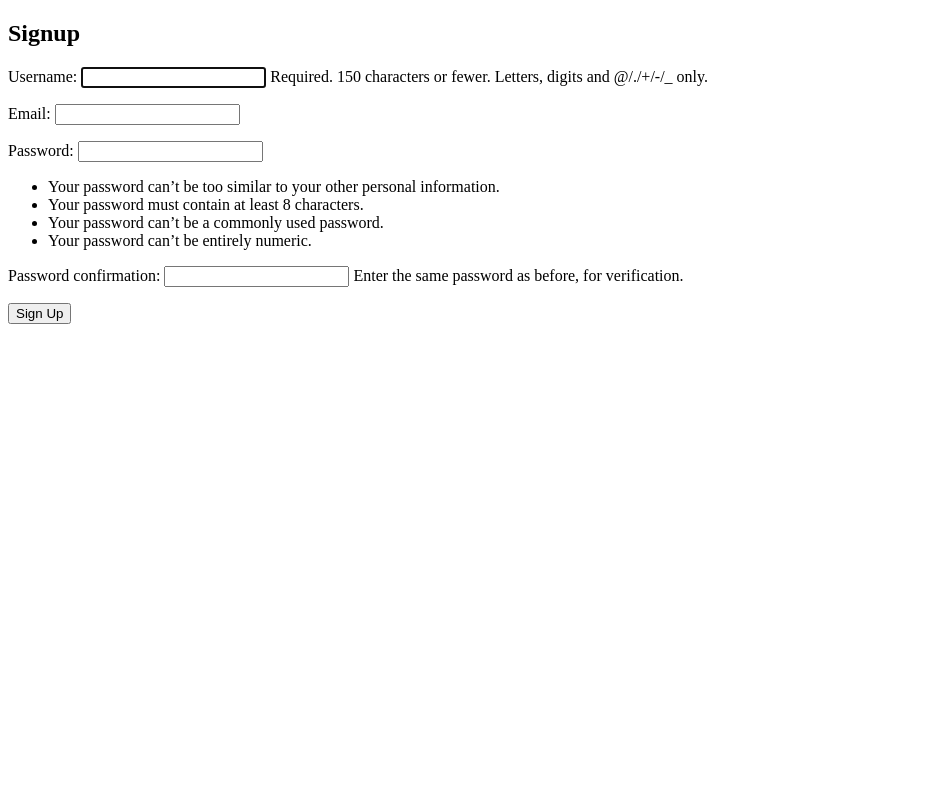
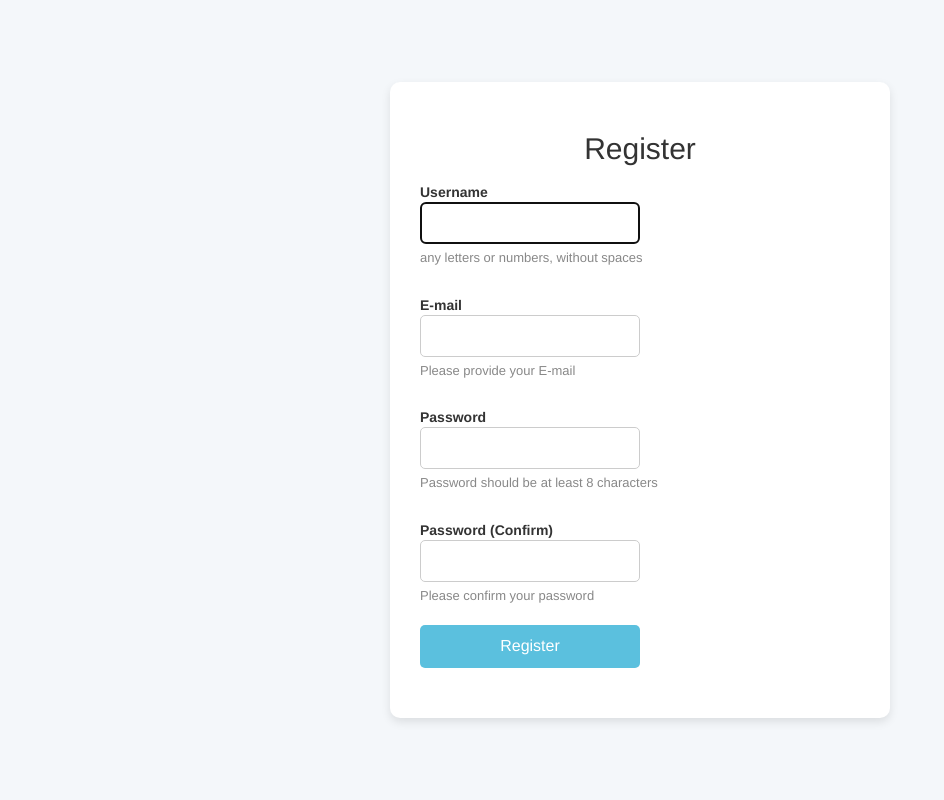
Before and after one commit to Muntasir-Ayan/inventory-management, a Django app: page / in a window 1280 px wide. Shown: the whole page, without its empty margins (0-944 px from the left). Run offline with Django 5.2, Linux system fonts and the light colour scheme; some libraries are stand-ins or nearby versions.

Commit message:
sign form looks good

```diff
--- a/inventory/templates/inventory/signup.html
+++ b/inventory/templates/inventory/signup.html
@@ -4,14 +4,159 @@
     <meta charset="UTF-8">
     <meta name="viewport" content="width=device-width, initial-scale=1.0">
     <title>Signup</title>
+    <!-- Bootstrap CSS -->
+    <link href="//netdna.bootstrapcdn.com/twitter-bootstrap/2.3.2/css/bootstrap-combined.min.css" rel="stylesheet" id="bootstrap-css">
+    <script src="//code.jquery.com/jquery-1.11.1.min.js"></script>
+    <script src="//netdna.bootstrapcdn.com/twitter-bootstrap/2.3.2/js/bootstrap.min.js"></script>
+
+    <style>
+        /* Center the form vertically and horizontally */
+        body {
+            background-color: #f4f7fa; /* Light background color */
+            display: flex;
+            justify-content: center;
+            align-items: center;
+            height: 100vh;
+            margin: 0;
+        }
+
+        .container {
+            background: #fff; /* White background */
+            padding: 30px;
+            border-radius: 10px; /* Rounded corners */
+            box-shadow: 0 4px 10px rgba(0, 0, 0, 0.1); /* Subtle shadow */
+            width: 100%;
+            max-width: 500px; /* Maximum width of the form */
+        }
+
+        .form-horizontal .control-group {
+            margin-bottom: 20px;
+        }
+
+        .form-horizontal .control-label {
+            text-align: left;
+        }
+
+        .form-horizontal .controls {
+            width: 100%;
+        }
+
+        .form-horizontal .controls input {
+            width: 50%; /* Full-width inputs */
+            padding: 10px;
+            border-radius: 5px;
+            border: 1px solid #ccc;
+            box-sizing: border-box;
+            font-size: 14px;
+        }
+
+        .form-horizontal .controls button {
+            width: 50%; /* Full-width button */
+            padding: 10px;
+            border-radius: 5px;
+            background-color: #5bc0de;
+            color: #fff;
+            border: none;
+            font-size: 16px;
+            cursor: pointer;
+        }
+
+        .form-horizontal .controls button:hover {
+            background-color: #31b0d5;
+        }
+
+        /* Error message styles */
+        .alert-error {
+            width: 50%;
+            color: #e74c3c;
+            font-size: 14px;
+            margin-top: 10px;
+        }
+
+        .help-block {
+            font-size: 13px;
+            color: #888;
+        }
+
+        /* Help block and error messages */
+        .form-horizontal .controls p {
+            margin: 5px 0;
+        }
+    </style>
 </head>
 <body>
-    <h2>Signup</h2>
+    <div class="container">
+        <h2 class="text-center">Register</h2>
 
-    <form method="POST">
-        {% csrf_token %}
-        {{ form.as_p }}
-        <button type="submit">Sign Up</button>
-    </form>
+        <form class="form-horizontal" method="POST">
+            {% csrf_token %}
+
+            <div class="control-group">
+                <label class="control-label" for="id_username">Username</label>
+                <div class="controls">
+                    {{ form.username }}
+                    {% if form.username.errors %}
+                        <div class="alert alert-error">
+                            {% for error in form.username.errors %}
+                                <p>{{ error }}</p>
+                            {% endfor %}
+                        </div>
+                    {% endif %}
+                    <p class="help-block"> any letters or numbers, without spaces</p>
+                </div>
+            </div>
+
+            <div class="control-group">
+                <label class="control-label" for="id_email">E-mail</label>
+                <div class="controls">
+                    {{ form.email }}
+                    {% if form.email.errors %}
+                        <div class="alert alert-error">
+                            {% for error in form.email.errors %}
+                                <p>{{ error }}</p>
+                            {% endfor %}
+                        </div>
+                    {% endif %}
+                    <p class="help-block">Please provide your E-mail</p>
+                </div>
+            </div>
+
+            <div class="control-group">
+                <label class="control-label" for="id_password1">Password</label>
+                <div class="controls">
+                    {{ form.password1 }}
+                    {% if form.password1.errors %}
+                        <div class="alert alert-error">
+                            {% for error in form.password1.errors %}
+                                <p>{{ error }}</p>
+                            {% endfor %}
+                        </div>
+                    {% endif %}
+                    <p class="help-block">Password should be at least 8 characters</p>
+                </div>
+            </div>
+
+            <div class="control-group">
+                <label class="control-label" for="id_password2">Password (Confirm)</label>
+                <div class="controls">
+                    {{ form.password2 }}
+                    {% if form.password2.errors %}
+                        <div class="alert alert-error">
+                            {% for error in form.password2.errors %}
+                                <p>{{ error }}</p>
+                            {% endfor %}
+                        </div>
+                    {% endif %}
+                    <p class="help-block">Please confirm your password</p>
+                </div>
+            </div>
+
+            <div class="control-group">
+                <div class="controls">
+                    <button type="submit" class="btn btn-success">Register</button>
+                </div>
+            </div>
+        </form>
+    </div>
 </body>
 </html>
```
Also changed, not shown: 1 other file.
